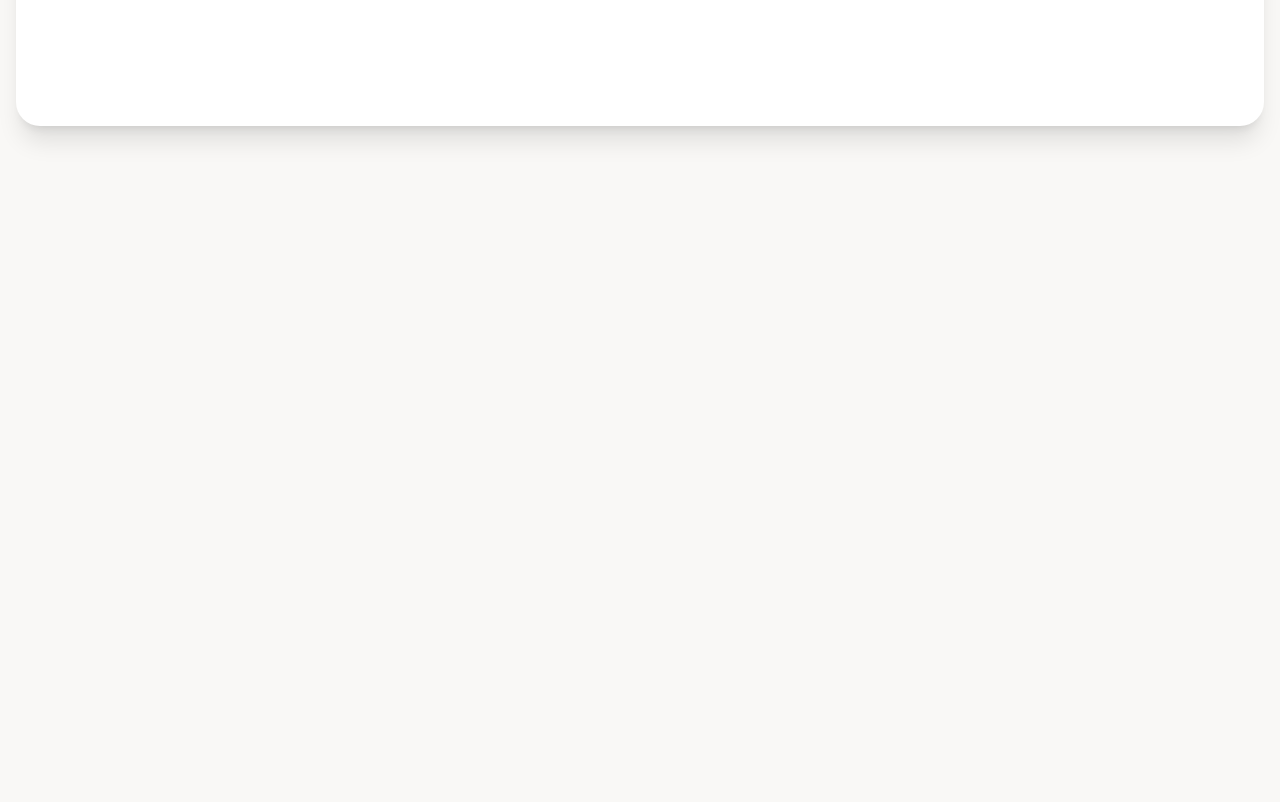
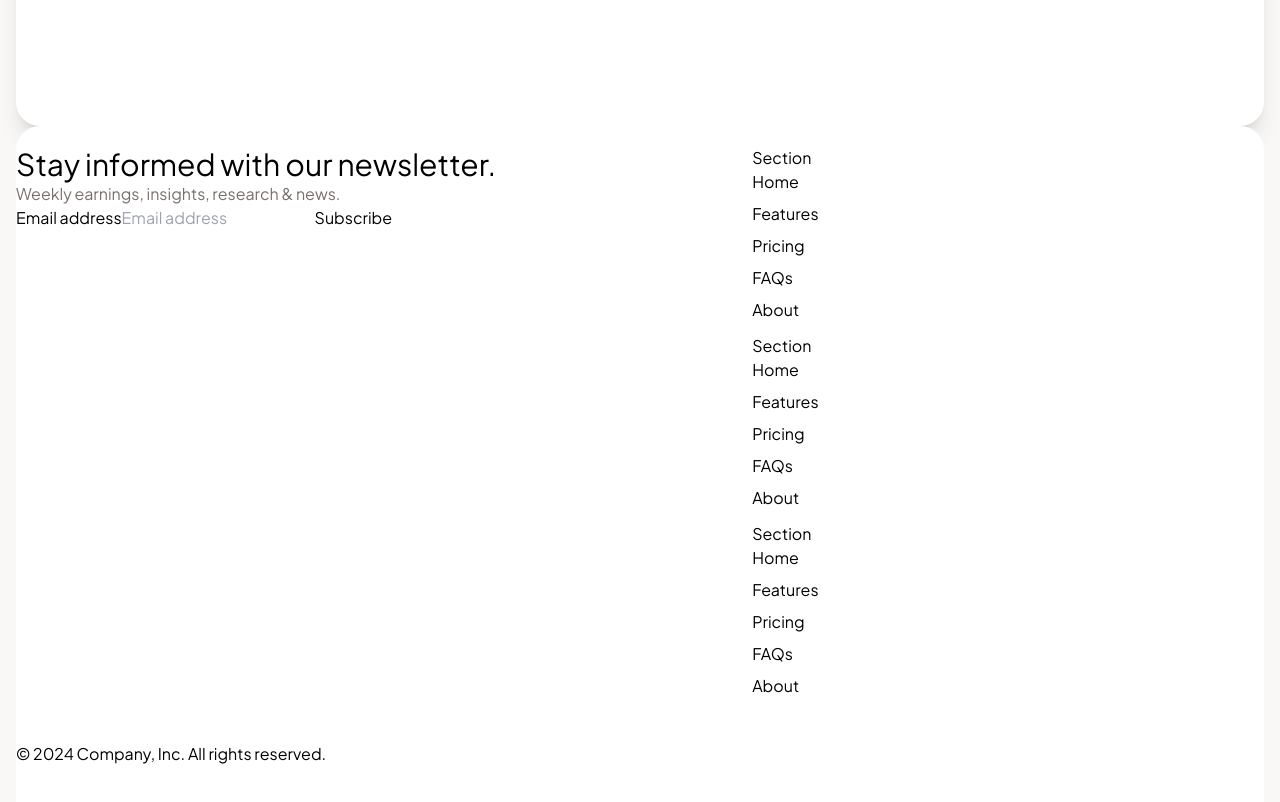
Before and after one commit to philipchen05/finchat-clone, a Next.js app: page / in a window 1280 px wide. Shown: the part 7460-8262 px from the top of the page. Before the commit the page ends 8016 px from the top, so only its background shows below. Built offline with nearby package versions, Linux system fonts and the light colour scheme.

Commit message:
Added footer

```diff
--- a/src/app/page.tsx
+++ b/src/app/page.tsx
@@ -11,6 +11,7 @@ import Graph from "../components/graph"
 import Testimonials from "../components/testimonials"
 import Information from "../components/information"
 import Start from "../components/start"
+import Footer from "../components/footer"
 
 export default function Home() {
   return (
@@ -28,6 +29,7 @@ export default function Home() {
       <Testimonials />
       <Information />
       <Start />
+      <Footer />
     </main>
   );
 }
--- /dev/null
+++ b/src/components/footer.tsx
@@ -0,0 +1,68 @@
+import { Plus_Jakarta_Sans } from 'next/font/google'
+
+const jakartaSans = Plus_Jakarta_Sans({ subsets: ['latin'] })
+
+export default function Footer() {
+    return(
+        <footer className={`${jakartaSans.className} py-5 bg-white rounded-3xl mx-4 text-black`}>
+            <div className="flex gap-64 row">
+
+            <div className="col-md-5 offset-md-1 mb-3">
+                <form>
+                <h2 className="text-3xl">Stay informed with our newsletter.</h2>
+                <p className="text-greyText">Weekly earnings, insights, research & news.</p>
+                <div className="d-flex flex-column flex-sm-row w-100 gap-2">
+                    <label className="visually-hidden">Email address</label>
+                    <input id="newsletter1" type="text" className="form-control" placeholder="Email address" />
+                    <button className="btn btn-primary" type="button">Subscribe</button>
+                </div>
+                </form>
+            </div>
+                <div>
+                    <div className="col-6 col-md-2 mb-3">
+                        <h5>Section</h5>
+                        <ul className="nav flex-column">
+                        <li className="nav-item mb-2"><a href="#" className="nav-link p-0 text-body-secondary">Home</a></li>
+                        <li className="nav-item mb-2"><a href="#" className="nav-link p-0 text-body-secondary">Features</a></li>
+                        <li className="nav-item mb-2"><a href="#" className="nav-link p-0 text-body-secondary">Pricing</a></li>
+                        <li className="nav-item mb-2"><a href="#" className="nav-link p-0 text-body-secondary">FAQs</a></li>
+                        <li className="nav-item mb-2"><a href="#" className="nav-link p-0 text-body-secondary">About</a></li>
+                        </ul>
+                    </div>
+
+                    <div className="col-6 col-md-2 mb-3">
+                        <h5>Section</h5>
+                        <ul className="nav flex-column">
+                        <li className="nav-item mb-2"><a href="#" className="nav-link p-0 text-body-secondary">Home</a></li>
+                        <li className="nav-item mb-2"><a href="#" className="nav-link p-0 text-body-secondary">Features</a></li>
+                        <li className="nav-item mb-2"><a href="#" className="nav-link p-0 text-body-secondary">Pricing</a></li>
+                        <li className="nav-item mb-2"><a href="#" className="nav-link p-0 text-body-secondary">FAQs</a></li>
+                        <li className="nav-item mb-2"><a href="#" className="nav-link p-0 text-body-secondary">About</a></li>
+                        </ul>
+                    </div>
+
+                    <div className="col-6 col-md-2 mb-3">
+                        <h5>Section</h5>
+                        <ul className="nav flex-column">
+                        <li className="nav-item mb-2"><a href="#" className="nav-link p-0 text-body-secondary">Home</a></li>
+                        <li className="nav-item mb-2"><a href="#" className="nav-link p-0 text-body-secondary">Features</a></li>
+                        <li className="nav-item mb-2"><a href="#" className="nav-link p-0 text-body-secondary">Pricing</a></li>
+                        <li className="nav-item mb-2"><a href="#" className="nav-link p-0 text-body-secondary">FAQs</a></li>
+                        <li className="nav-item mb-2"><a href="#" className="nav-link p-0 text-body-secondary">About</a></li>
+                        </ul>
+                    </div>
+                </div>
+
+            </div>
+
+            <div className="d-flex flex-column flex-sm-row justify-content-between py-4 my-4 border-top">
+            <p>© 2024 Company, Inc. All rights reserved.</p>
+            <ul className="list-unstyled d-flex">
+                <li className="ms-3"><a className="link-body-emphasis" href="#"><svg className="bi" width="24" height="24"><use href="#twitter"></use></svg></a></li>
+                <li className="ms-3"><a className="link-body-emphasis" href="#"><svg className="bi" width="24" height="24"><use href="#instagram"></use></svg></a></li>
+                <li className="ms-3"><a className="link-body-emphasis" href="#"><svg className="bi" width="24" height="24"><use href="#facebook"></use></svg></a></li>
+            </ul>
+            </div>
+        </footer>
+    )
+}
--- a/src/components/start.tsx
+++ b/src/components/start.tsx
@@ -1,6 +1,5 @@
-import { Plus_Jakarta_Sans, Space_Grotesk, DM_Mono } from 'next/font/google'
+import { Space_Grotesk, DM_Mono } from 'next/font/google'
 
-const jakartaSans = Plus_Jakarta_Sans({ subsets: ['latin'] })
 const spaceGrotesk = Space_Grotesk({ subsets: ['latin'] })
 const dmMono = DM_Mono({ subsets: ['latin'], weight: ['400', '500'] });
 
--- a/src/components/testimonials.tsx
+++ b/src/components/testimonials.tsx
@@ -1,6 +1,5 @@
-import { Plus_Jakarta_Sans, Space_Grotesk } from 'next/font/google'
+import { Space_Grotesk } from 'next/font/google'
 
-const jakartaSans = Plus_Jakarta_Sans({ subsets: ['latin'] })
 const spaceGrotesk = Space_Grotesk({ subsets: ['latin'] })
 
 export default function Testimonials() {
```
